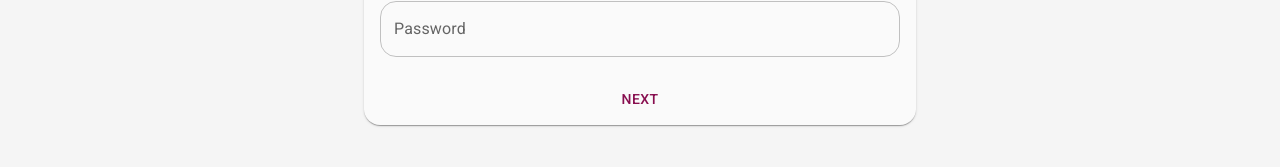
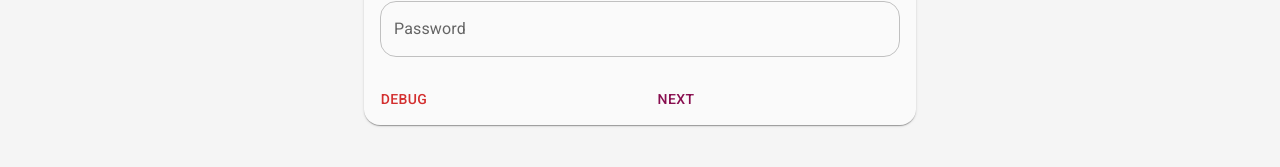
Before and after one commit to qbit-0/autoarbs, a React (Create React App) app in the folder autoarbs/: page /login in a window 1280 px wide. Shown: the part 595-762 px from the top of the page. Built offline with nearby package versions, Linux system fonts and the light colour scheme.

Commit message:
Add debug button on login card for debugging purposes

```diff
--- a/autoarbs/src/components/Root.tsx
+++ b/autoarbs/src/components/Root.tsx
@@ -25,11 +25,13 @@ const Root = (props: Props) => {
 
   useEffect(() => {
     const autoLogin = async () => {
-      if (userData) return;
-
       const currentPage = PAGES.find((page) => page.path === location.pathname);
 
-      if (savedUserData && savedToken) {
+      if (userData) {
+        if (!currentPage?.allowWhenLoggedIn) {
+          navigate(LOGGED_IN_REDIRECT);
+        }
+      } else if (savedUserData && savedToken) {
         dispatch(
           accountActions.login({ userData: savedUserData, token: savedToken })
         );
--- a/autoarbs/src/components/cards/AccountInfoCard.tsx
+++ b/autoarbs/src/components/cards/AccountInfoCard.tsx
@@ -1,4 +1,4 @@
-import { Card, CardContent, Typography } from "@mui/material";
+import { Card, CardContent, Stack, Typography } from "@mui/material";
 import useAutoUpdateUserData from "../../hooks/useAutoUpdateUserData";
 
 type Props = {};
@@ -11,8 +11,13 @@ const AccountInfoCard = (props: Props) => {
   return (
     <Card>
       <CardContent>
-        <Typography variant="h3">Info</Typography>
-        <Typography>{userData.email}</Typography>
+        <Stack spacing={2}>
+          <Typography variant="h3">Info</Typography>
+          <Typography>Email: {userData.email}</Typography>
+          <Typography>
+            Name: {userData.firstName} {userData.lastName}
+          </Typography>
+        </Stack>
       </CardContent>
     </Card>
   );
--- a/autoarbs/src/components/cards/AccountSettingsCard.tsx
+++ b/autoarbs/src/components/cards/AccountSettingsCard.tsx
@@ -2,6 +2,7 @@ import {
   Card,
   CardContent,
   MenuItem,
+  Stack,
   TextField,
   Typography,
 } from "@mui/material";
@@ -12,12 +13,14 @@ const AccountSettingsCard = (props: Props) => {
   return (
     <Card>
       <CardContent>
+        <Stack spacing={2}>
           <Typography variant="h3">Settings</Typography>
           <TextField id="sample" name="sample" label="Sample" fullWidth select>
             <MenuItem value="0">Option 0</MenuItem>
             <MenuItem value="1">Option 1</MenuItem>
             <MenuItem value="2">Option 2</MenuItem>
           </TextField>
+        </Stack>
       </CardContent>
     </Card>
   );
--- a/autoarbs/src/components/cards/BalanceCard.tsx
+++ b/autoarbs/src/components/cards/BalanceCard.tsx
@@ -2,15 +2,14 @@ import { Button, Card } from "@mui/material";
 import CardActions from "@mui/material/CardActions";
 import CardContent from "@mui/material/CardContent";
 import Typography from "@mui/material/Typography";
+import Grid from "@mui/material/Unstable_Grid2";
 import { Link } from "react-router-dom";
-import { useAppSelector } from "../../app/hooks";
-import { selectUserData } from "../../features/account/accountSlice";
-import Grid from "@mui/material/Unstable_Grid2";
+import useAutoUpdateUserData from "../../hooks/useAutoUpdateUserData";
 
 type Props = {};
 
 const BalanceCard = (props: Props) => {
-  const userData = useAppSelector(selectUserData);
+  const userData = useAutoUpdateUserData();
 
   if (!userData) return null;
 
--- a/autoarbs/src/components/cards/DepositCard.tsx
+++ b/autoarbs/src/components/cards/DepositCard.tsx
@@ -13,6 +13,7 @@ import {
   selectUserData,
 } from "../../features/account/accountSlice";
 import { snackbarActions } from "../../features/snackbar/snackbarSlice";
+import useAutoUpdateUserData from "../../hooks/useAutoUpdateUserData";
 import FormikSubmitButton from "../FormikSubmitButton";
 import FormikTextField from "../FormikTextField";
 
@@ -33,8 +34,8 @@ const depositSchema = Yup.object().shape({
 type Props = {};
 
 const DepositCard = (props: Props) => {
+  const userData = useAutoUpdateUserData();
   const token = useAppSelector(selectToken);
-  const userData = useAppSelector(selectUserData);
   const dispatch = useAppDispatch();
 
   if (!token || !userData) return null;
--- a/autoarbs/src/components/cards/LoginCard.tsx
+++ b/autoarbs/src/components/cards/LoginCard.tsx
@@ -1,4 +1,4 @@
-import { Card, CardMedia } from "@mui/material";
+import { Button, Card, CardMedia } from "@mui/material";
 import CardActions from "@mui/material/CardActions";
 import CardContent from "@mui/material/CardContent";
 import Typography from "@mui/material/Typography";
@@ -9,10 +9,26 @@ import { useNavigate } from "react-router-dom";
 import * as Yup from "yup";
 import { createLogin } from "../../api/account";
 import { useAppDispatch } from "../../app/hooks";
-import { accountActions } from "../../features/account/accountSlice";
+import { accountActions, UserData } from "../../features/account/accountSlice";
 import { snackbarActions } from "../../features/snackbar/snackbarSlice";
 import FormikSubmitButton from "../FormikSubmitButton";
 import FormikTextField from "../FormikTextField";
+
+const sampleUserData: UserData = {
+  email: "test@gmail.com",
+  firstName: "First",
+  lastName: "Last",
+  isActive: true,
+  balance: 1000,
+  bonus: 100,
+  totalBonus: 100,
+  totalDeposit: 200,
+  totalWithdrawal: 50,
+  depositHistory: [],
+  withdrawalHistory: [],
+};
+
+const sampleToken = "asdf";
 
 type Values = { email: string; password: string };
 const initialValues: Values = { email: "", password: "" };
@@ -46,7 +62,6 @@ const LoginCard = (props: Props) => {
               severity: "success",
             })
           );
-          navigate("/wallet");
           break;
         case "400":
           dispatch(
@@ -113,6 +128,25 @@ const LoginCard = (props: Props) => {
             </Grid>
           </CardContent>
           <CardActions>
+            <Button
+              color="error"
+              onClick={() => {
+                dispatch(
+                  accountActions.login({
+                    userData: sampleUserData,
+                    token: sampleToken,
+                  })
+                );
+                dispatch(
+                  snackbarActions.toast({
+                    message: "Login successful",
+                    severity: "success",
+                  })
+                );
+              }}
+            >
+              Debug
+            </Button>
             <FormikSubmitButton>Next</FormikSubmitButton>
           </CardActions>
         </Form>
--- a/autoarbs/src/components/cards/WithdrawCard.tsx
+++ b/autoarbs/src/components/cards/WithdrawCard.tsx
@@ -13,9 +13,9 @@ import { useAppDispatch, useAppSelector } from "../../app/hooks";
 import {
   accountActions,
   selectToken,
-  selectUserData,
 } from "../../features/account/accountSlice";
 import { snackbarActions } from "../../features/snackbar/snackbarSlice";
+import useAutoUpdateUserData from "../../hooks/useAutoUpdateUserData";
 import FormikSubmitButton from "../FormikSubmitButton";
 import FormikTextField from "../FormikTextField";
 
@@ -31,8 +31,8 @@ const initialValues = {
 type Props = {};
 
 const WithdrawCard = (props: Props) => {
+  const userData = useAutoUpdateUserData();
   const token = useAppSelector(selectToken);
-  const userData = useAppSelector(selectUserData);
 
   const dispatch = useAppDispatch();
 
--- a/autoarbs/src/components/pages/ProfilePage.tsx
+++ b/autoarbs/src/components/pages/ProfilePage.tsx
@@ -16,9 +16,7 @@ const ProfilePage = (props: Props) => {
       <Container>
         <Grid container spacing={4}>
           <Grid xs={12}>
-            <Typography variant="h1">
-              {userData.firstName} {userData.lastName}
-            </Typography>
+            <Typography variant="h1">Your Profile</Typography>
           </Grid>
           <Grid xs={12}>
             <AccountInfoCard />
```
Lines whose indentation alone changed are shown as unchanged.
